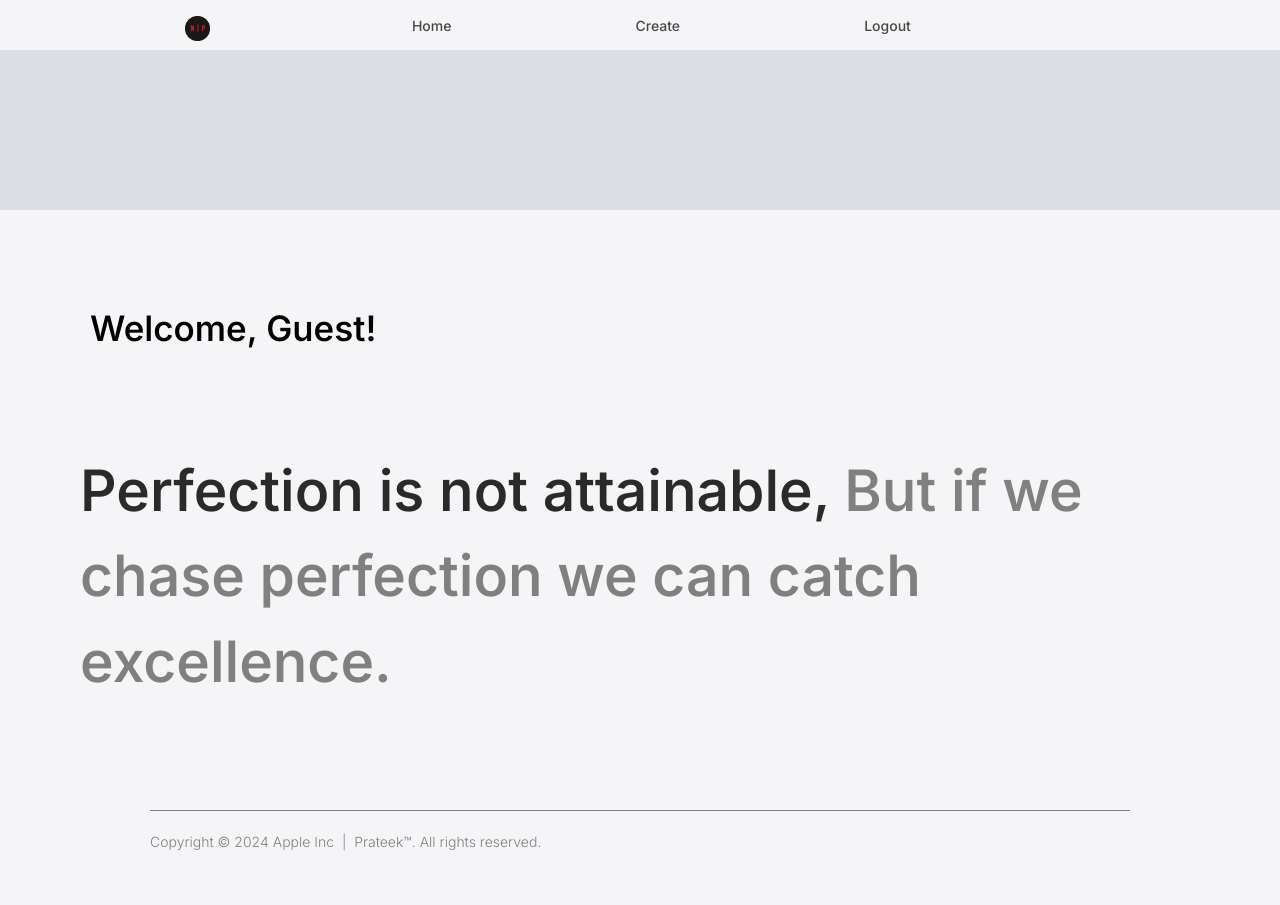
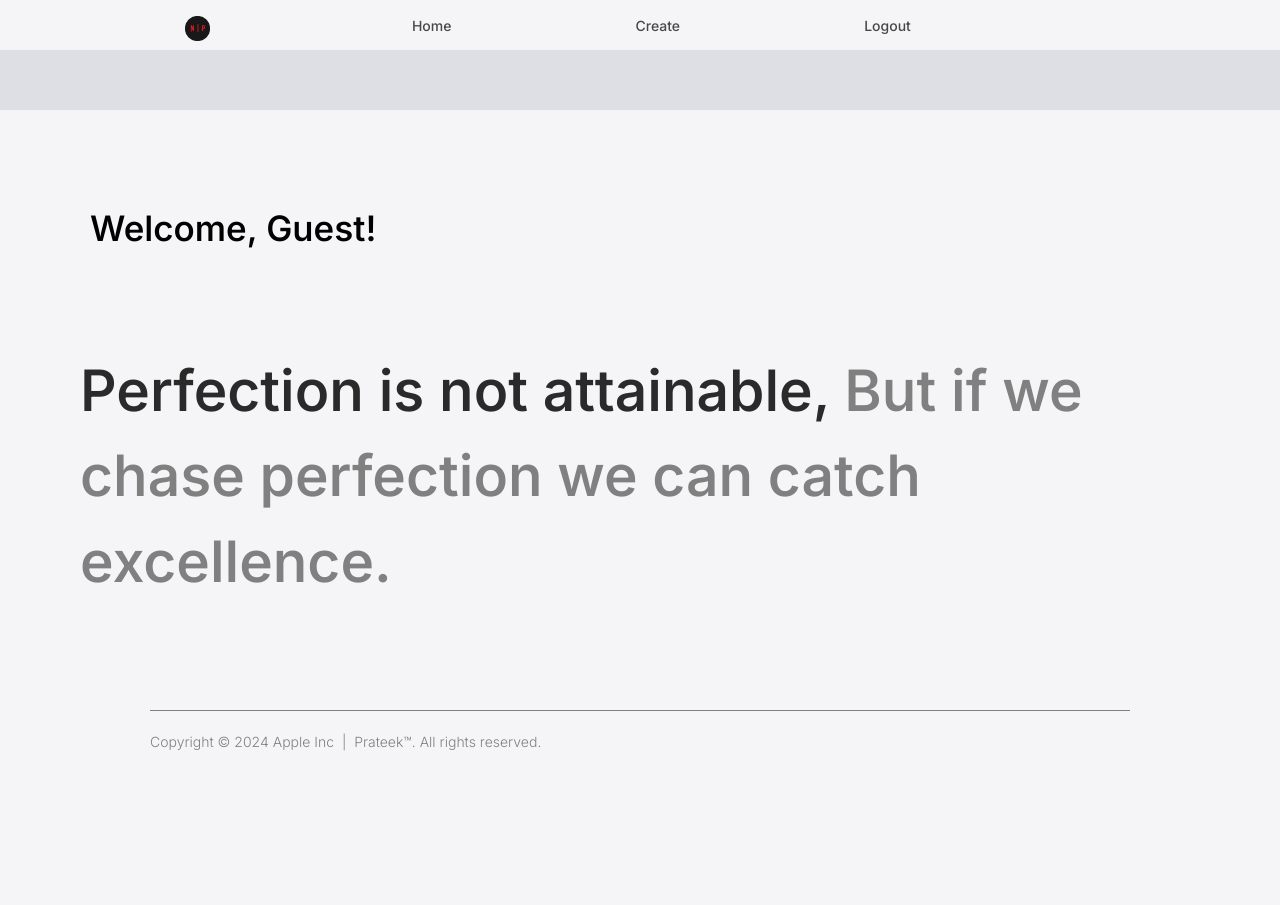
Before and after one commit to Prateek22672/N_P_Creations, a plain HTML site: page home.html in a window 1280 px wide. After the commit the page ends 812 px from the top, so only its background shows below. Drawn offline with nearby package versions, Linux system fonts and the light colour scheme; a web font is replaced by a local one.

Commit message:
Update home.css

```diff
--- a/home.css
+++ b/home.css
@@ -249,7 +249,7 @@ nav .desktop-nav {
      background-color: #DEDFE4;
     display: block;
     width: 100%;
-    height: 20vh;
+    height: 20px;
     padding: 20px;
     padding-bottom: 40px;
     padding-left: 50px;
```
